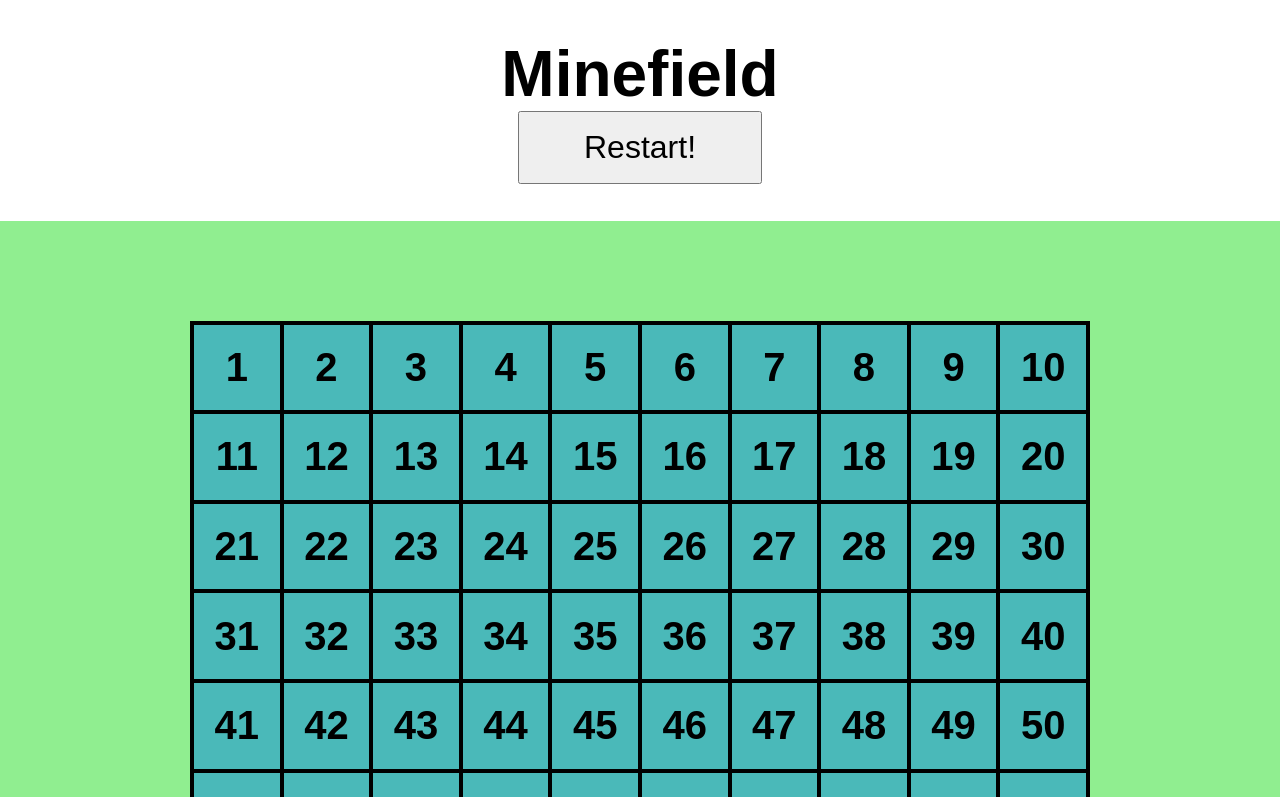
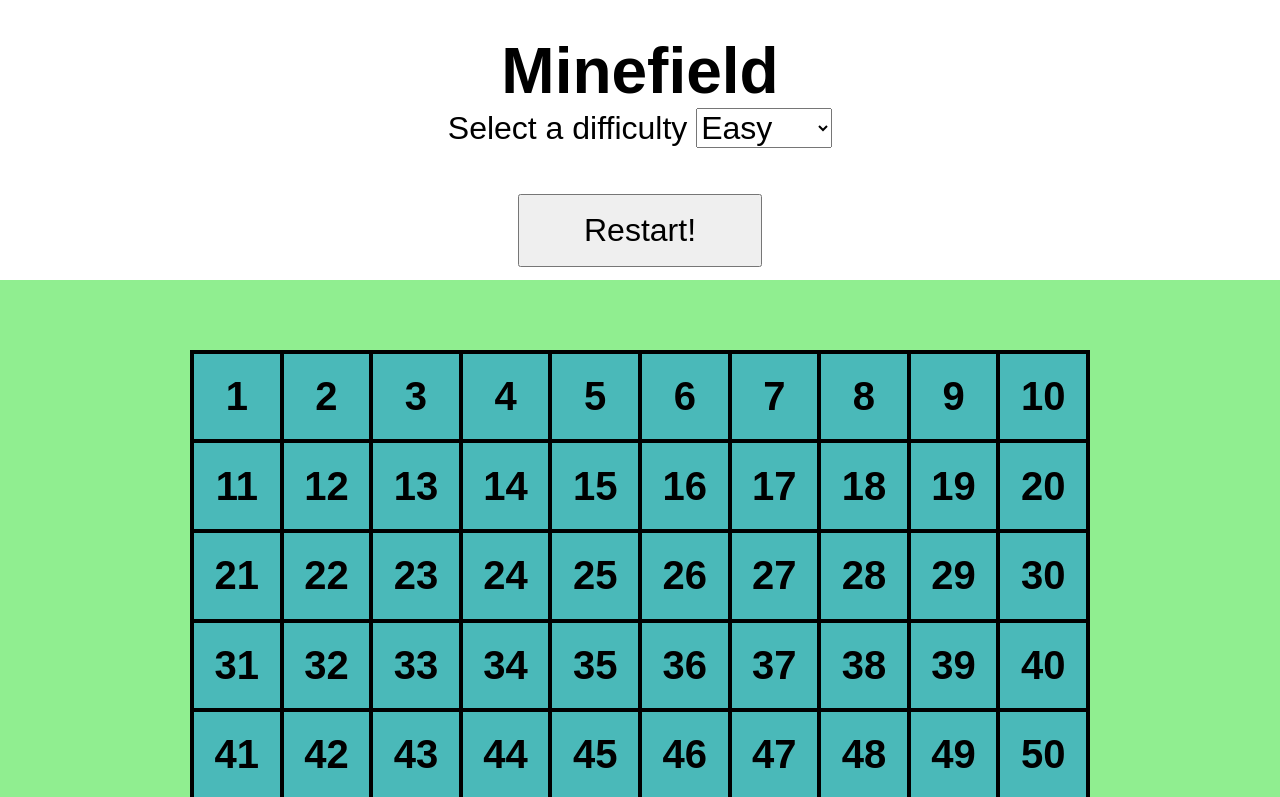
Before and after one commit to DanCan30/js-campominato-grid, a plain HTML site: page index.html in a window 1280 px wide. Both pictures are taken after a click on the button "Play!". Shown: the top 797 px of the page. Drawn offline with Linux system fonts and the light colour scheme.

Commit message:
Difficulty features and comment added

```diff
--- a/css/style.css
+++ b/css/style.css
@@ -6,12 +6,14 @@
 
 body {
     font-family: Arial, Helvetica, sans-serif;
+    background-color: lightgreen;
 }
 
 header {
-    padding: 2.3rem 0;
+    padding: 2.1rem 0;
     text-align: center;
     font-size: 2rem;
+    background-color: white;
 }
 
 button {
@@ -21,8 +23,19 @@ button {
 }
 
 main {
-    background-color: lightgreen;
-    padding: 100px;
+    padding: 70px;
+}
+
+section {
+    font-size: 2rem;
+    padding: .8rem;
+    text-align: center;
+    background-color: white;
+}
+
+select {
+    font-size: 2rem;
+
 }
 
 #minefield-wrapper {
@@ -33,6 +46,10 @@ main {
     border: 2px solid black;
 }
 
+#minefield-wrapper.disabled {
+    display: none;
+}
+
 .box {
     cursor: pointer;
     display: flex;
@@ -41,9 +58,24 @@ main {
     font-size: 2.5rem;
     font-weight: bolder;
     float: left;
+    border: 2px solid black;
+}
+
+.easy-box {
     width: calc(100% / 10);
     height: calc(100% / 10);
-    border: 2px solid black;
+}
+
+
+.medium-box {
+    width: calc(100% / 9);
+    height: calc(100% / 9);
+}
+
+
+.hard-box {
+    width: calc(100% / 7);
+    height: calc(100% / 7);
 }
 
 .box.active {
--- a/index.html
+++ b/index.html
@@ -10,14 +10,27 @@
 <body>
 
     <header>
+
         <h1>Minefield</h1>
-        <button id="play-button">Play!</button>
+
+        <label for="difficulty">Select a difficulty</label>
+
+        <select name="difficulty" id="difficulty-selector">
+            <option value="easy">Easy</option>
+            <option value="medium">Medium</option>
+            <option value="hard">Hard</option>
+        </select>
+
     </header>
 
+    <section>
+        <button id="play-button">Play!</button>
+
+    </section>
+
+
     <main>
-        <div id="minefield-wrapper">
-
-        </div>
+        <div id="minefield-wrapper" class="disabled"></div>
     </main>
 
     <script src="./script/main.js"></script>
--- a/script/main.js
+++ b/script/main.js
@@ -1,21 +1,32 @@
+
+    // Link variables to DOM elements
 const minefield = document.getElementById("minefield-wrapper");
 const play = document.getElementById("play-button");
-const restart = document.getElementById("restart-button");
-let box;
 
+    // Add onclick function on button element
 play.addEventListener("click", function() {
 
+        // Pick the value of the option to set the difficulty
+    let diffLevel = document.querySelector("#difficulty-selector").value;
+
+        // Make the playing board visible
+    minefield.classList.remove("disabled");
+
+        // Create a new playing board every time the user press on the button
     minefield.innerHTML = null;
 
-        for ( let i = 1; i <= 100; i++) {
+        // Depending on the difficulty choosen, set the number of box in the grid
+    let boxNumber = diffSelector(diffLevel);
 
-           box = createNewBox(minefield, i);
-            toggleClassOnClick(box, "active");
+        for ( let i = 1; i <= boxNumber; i++) {
+                // Create boxes and give them a dimension depending on the difficulty
+            let box = createNewBox(minefield, i, diffLevel, boxNumber);
+                    // Give an onclick function on the boxes to make them change background color on click
+                toggleClassOnClick(box, "active");
+            };
 
-        }
-
-        play.innerHTML = "Restart!";
-
+        // Change the text on the button
+    play.innerHTML = "Restart!";
 });
 
 
@@ -23,31 +34,70 @@ play.addEventListener("click", function() {
 
 
 
+                                        // Functions
+
+    // Function for the creation on the boxes depending on the difficulty
+function diffSelector(diffValue) {
+
+    let boxNumber;
+
+        // If the difficulty is easy create 100 boxes
+    if (diffValue == "easy") {
+        boxNumber = 100;
+
+        // If the difficulty is medium create 81 boxes
+    } else if (diffValue =="medium") {
+        boxNumber = 81;
+    } else {
+
+        // If the difficulty is hard create 49 boxes
+        boxNumber = 49;
+    };
+
+        // Return the value on boxNumber
+    return boxNumber;
+
+}
+    // Function for the creation on the boxes and for give them style
+function createNewBox(parentToAppend, content, difficulty) {
+
+        // Create a div
+    const newBox = document.createElement("div");
+        // Give the box a content
+    newBox.innerHTML = content;
 
 
-    // Functions
+        // Change the box dimension depending on the difficulty
+    if (difficulty == "easy") {
+        newBox.classList.add("box", "easy-box");
+    } else if (difficulty == "medium") {
+        newBox.classList.add("box", "medium-box");
+    } else {
+        newBox.classList.add("box", "hard-box");
+    }
 
-function createNewBox(parentToAppend, content) {
+        // Append the divs to the parent in the DOM
+    parentToAppend.append(newBox);
 
-    const newBox = document.createElement("div");
-    newBox.classList.add("box");
-    parentToAppend.append(newBox);
-    newBox.innerHTML = content;
+        // Return the element
     return newBox;
 };
 
-
+    // Function to toggle the color of boxes on click
 function toggleClassOnClick(element, classToToggle) {
 
+        // Create an onclick event for the boxes
     let activeToggle = element.addEventListener("click", function() {
 
+            // Add or remove the class with background changes
         element.classList.toggle(classToToggle);
 
+            // If the box has the class that change his background print it on console
         if (element.classList.contains(classToToggle)) {
             console.log(element.innerText);
         };
 
-
+            // Return the eventListener
         return activeToggle;
 
     });
```
